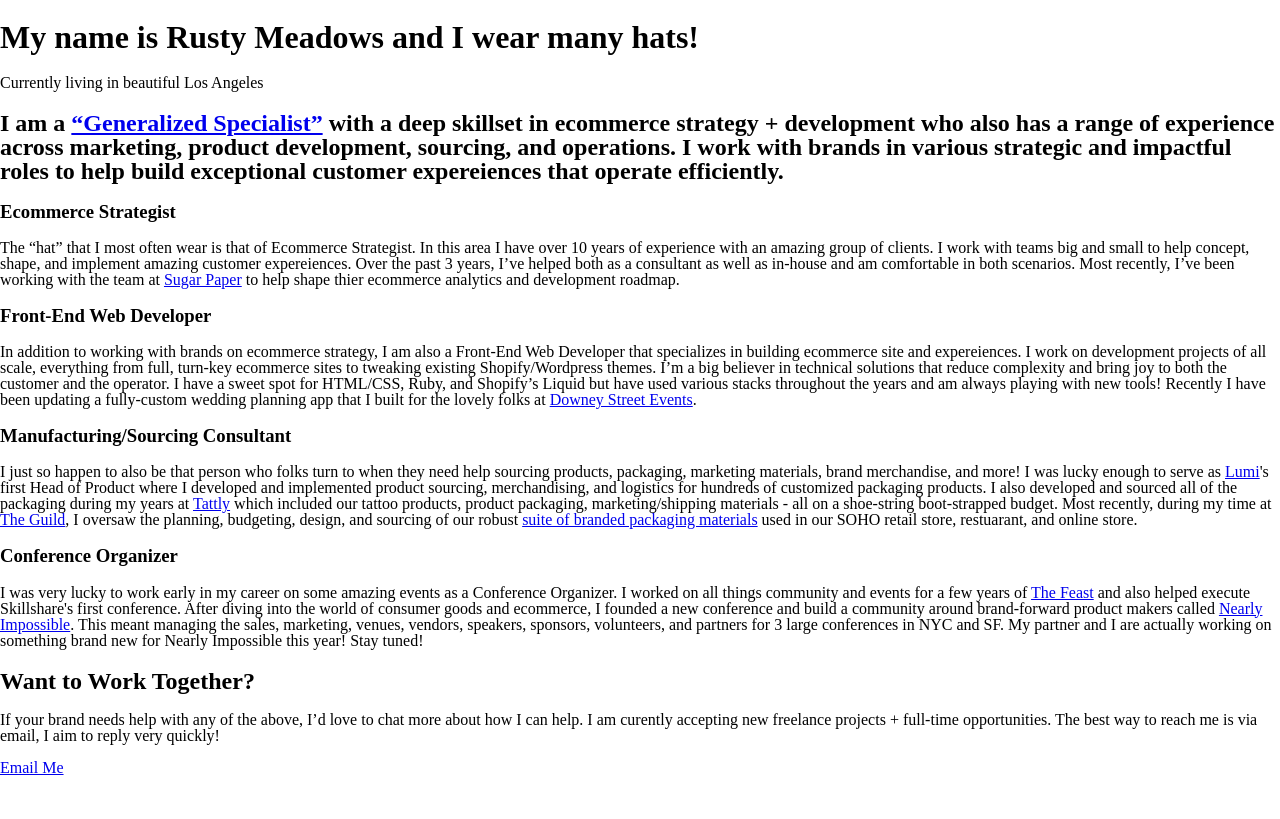
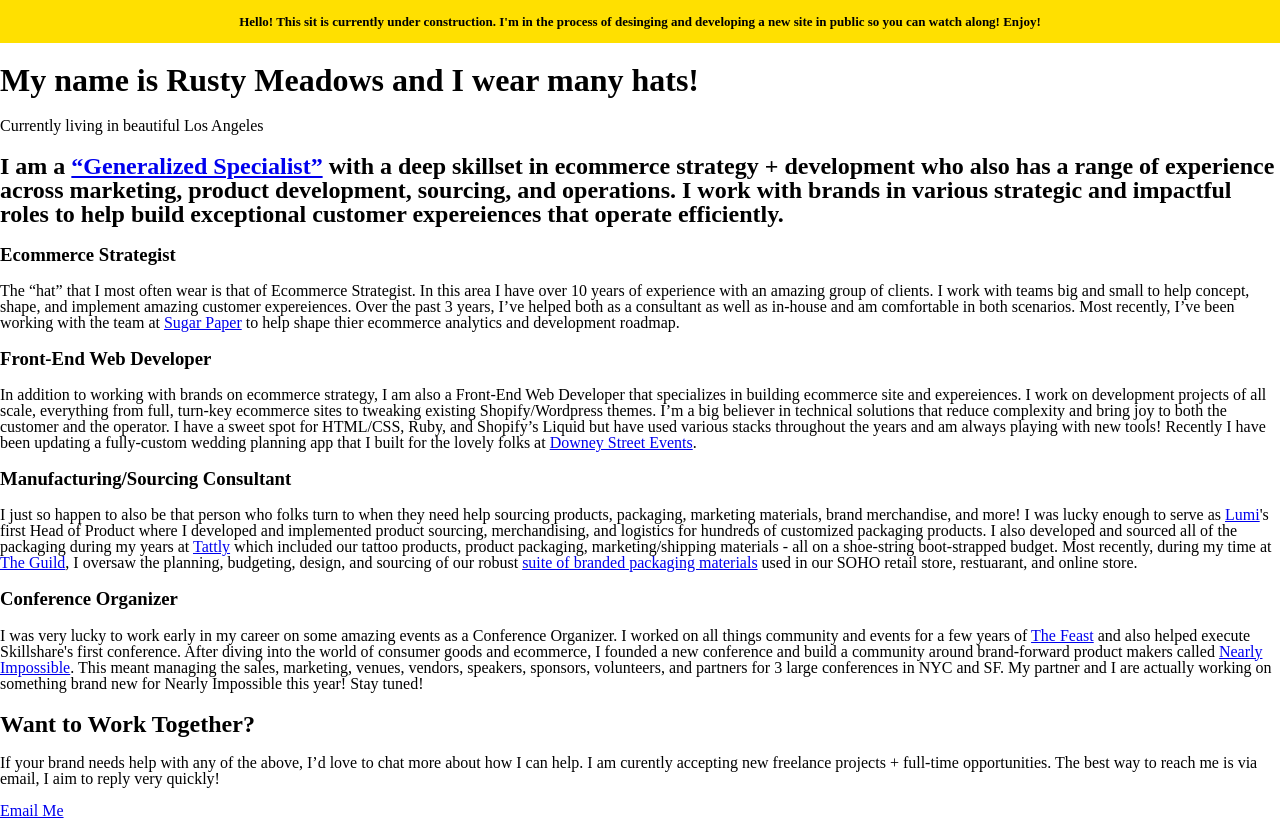
Before and after one commit to rustyameadows/personal-site, a plain HTML site: page index.html in a window 1280 px wide. Drawn offline with Linux system fonts and the light colour scheme.

Commit message:
Add notice bar
warning of site construction

```diff
--- a/index.html
+++ b/index.html
@@ -66,6 +66,9 @@
   </head>
   <body>
     <header>
+      <h3 style="background-color: #FFE000; margin: 0; padding: 15px; font-size: 13px; text-align: center;">
+        Hello! This sit is currently under construction. I'm in the process of desinging and developing a new site in public so you can watch along! Enjoy!
+      </h3>
       <div>
         <h1>My name is <span>Rusty Meadows</span> and I wear many hats!</h1>
         <p>Currently living in beautiful Los Angeles</p>
```
